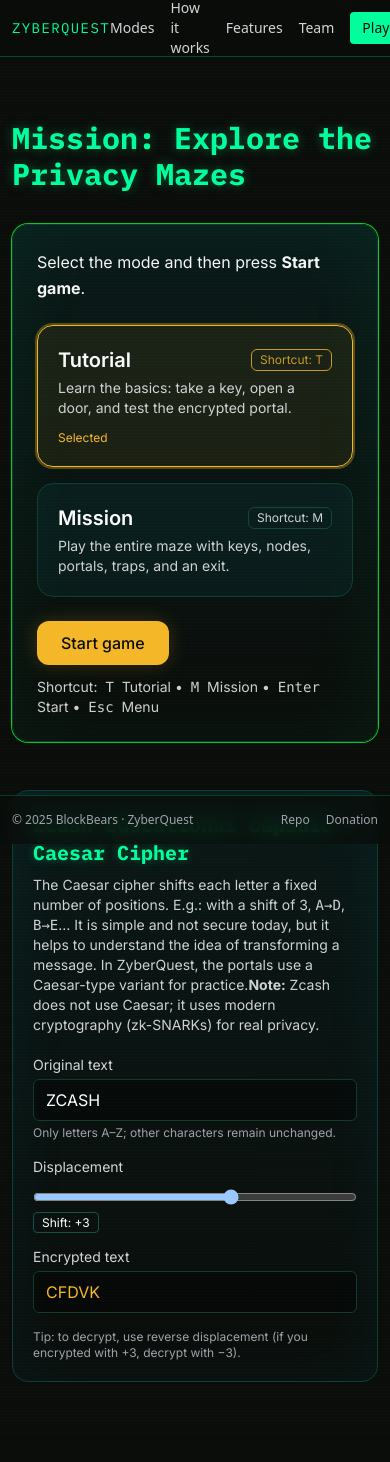
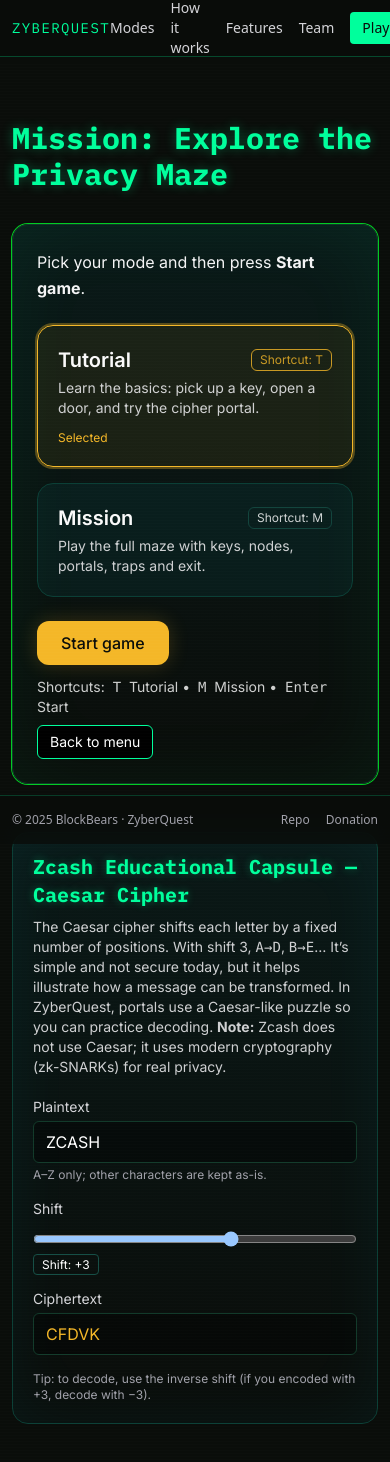
Before and after one commit to Soymaferlopezp/zyberquest, a Next.js app: page /laberintos in a window 390 px wide. Shown: the top 1462 px of the page. Built offline with nearby package versions, Linux system fonts and the light colour scheme.

Commit message:
Update: mazes!

```diff
--- a/src/app/laberintos/page.tsx
+++ b/src/app/laberintos/page.tsx
@@ -6,103 +6,208 @@
 
 const ZX = { green: '#00FF9C', cyan: '#00E5FF', yellow: '#F4B728' };
 
-export default function LaberintosIntroPage() {
+export default function LabyrinthIntroPage() {
   const router = useRouter();
   const [mode, setMode] = useState<'tutorial' | 'mission'>('tutorial');
 
+  // Shortcuts: T/M select mode, Enter starts
   useEffect(() => {
     const onKey = (e: KeyboardEvent) => {
       const k = e.key.toLowerCase();
       if (k === 't') setMode('tutorial');
       if (k === 'm') setMode('mission');
       if (e.key === 'Enter') startGame();
-      if (e.key === 'Escape') router.replace('/menu');
     };
     window.addEventListener('keydown', onKey);
     return () => window.removeEventListener('keydown', onKey);
     // eslint-disable-next-line react-hooks/exhaustive-deps
-  }, [router, mode]);
+  }, [mode]);
 
   const startGame = () => router.replace(`/laberintos/play?mode=${mode}`);
+  const goMenu = () => router.replace('/menu');
 
   return (
-    <main className="container-zx relative py-14 md:py-18" aria-labelledby="laberintos-title">
-      <div aria-hidden className="pointer-events-none absolute inset-0 opacity-[0.07] mix-blend-screen"
-           style={{ backgroundImage:'linear-gradient(rgba(255,255,255,0.07) 1px, transparent 1px)', backgroundSize:'100% 3px' }} />
+    <main className="container-zx relative py-14 md:py-18" aria-labelledby="labyrinth-title">
+      {/* subtle scanline */}
+      <div
+        aria-hidden
+        className="pointer-events-none absolute inset-0 opacity-[0.07] mix-blend-screen"
+        style={{
+          backgroundImage: 'linear-gradient(rgba(255,255,255,0.07) 1px, transparent 1px)',
+          backgroundSize: '100% 3px',
+        }}
+      />
+
       <header className="mb-8 md:mb-10 flex items-start justify-between gap-4">
-        <h1 id="laberintos-title" className="font-mono text-3xl md:text-5xl font-semibold"
-            style={{ color: ZX.green, textShadow: `0 0 12px ${ZX.green}55` }}>
-          Mission: Explore the Privacy Mazes
+        <h1
+          id="labyrinth-title"
+          className="font-mono text-3xl md:text-5xl font-semibold"
+          style={{ color: ZX.green, textShadow: `0 0 12px ${ZX.green}55` }}
+        >
+          Mission: Explore the Privacy Maze
         </h1>
       </header>
 
-      <section className="grid grid-cols-1 md:grid-cols-[minmax(320px,1fr)_minmax(540px,640px)_minmax(320px,1fr)] items-start gap-8"
-               role="region" aria-label="Selección del modo del juego">
+      {/* Mode selection + confirm */}
+      <section
+        className="grid grid-cols-1 md:grid-cols-[minmax(320px,1fr)_minmax(540px,640px)_minmax(320px,1fr)] items-start gap-8"
+        role="region"
+        aria-label="Game mode selection"
+      >
+        {/* Left character */}
         <div className="hidden md:flex justify-start md:-ml-6">
-          <motion.img src="/laberintos/char-m.png" alt="" className="select-none w-[300px] md:w-[360px] lg:w-[420px] xl:w-[460px]"
+          <motion.img
+            src="/laberintos/char-m.png"
+            alt=""
+            className="select-none w-[300px] md:w-[360px] lg:w-[420px] xl:w-[460px]"
             style={{ filter: `drop-shadow(0 0 8px ${ZX.yellow}66) saturate(1.1)` }}
-            initial={{ opacity: 0, y: 12 }} animate={{ opacity: 1, y: 0 }} transition={{ type: 'spring', stiffness: 120, damping: 16 }} />
+            initial={{ opacity: 0, y: 12 }}
+            animate={{ opacity: 1, y: 0 }}
+            transition={{ type: 'spring', stiffness: 120, damping: 16 }}
+          />
         </div>
 
-        <motion.div className="rounded-2xl p-6 md:p-8 border mx-auto w-full max-w-[640px]"
-          style={{ borderColor: '#123a2a', background:'linear-gradient(180deg, rgba(0,229,255,0.06), rgba(10,13,10,0.6))', boxShadow: `0 0 0 1px #0c2, inset 0 0 80px #00ff9c0f` }}
-          initial={{ opacity: 0, y: 8 }} animate={{ opacity: 1, y: 0 }} transition={{ duration: 0.25 }}
-          role="radiogroup" aria-labelledby="mode-legend">
+        {/* Center panel */}
+        <motion.div
+          className="rounded-2xl p-6 md:p-8 border mx-auto w-full max-w-[640px]"
+          style={{
+            borderColor: '#123a2a',
+            background: 'linear-gradient(180deg, rgba(0,229,255,0.06), rgba(10,13,10,0.6))',
+            boxShadow: `0 0 0 1px #0c2, inset 0 0 80px #00ff9c0f`,
+          }}
+          initial={{ opacity: 0, y: 8 }}
+          animate={{ opacity: 1, y: 0 }}
+          transition={{ duration: 0.25 }}
+          role="radiogroup"
+          aria-labelledby="mode-legend"
+        >
           <p id="mode-legend" className="text-base md:text-lg leading-relaxed text-zinc-100">
-            Select the mode and then press <strong>Start game</strong>.
+            Pick your mode and then press <strong>Start game</strong>.
           </p>
 
           <div className="mt-6 grid grid-cols-1 sm:grid-cols-2 gap-4">
-            <ModeCard title="Tutorial" desc="Learn the basics: take a key, open a door, and test the encrypted portal."
-              selected={mode === 'tutorial'} onClick={() => setMode('tutorial')} hotkey="T"
-              ariaProps={{ role: 'radio', 'aria-checked': mode === 'tutorial' }} />
-            <ModeCard title="Mission" desc="Play the entire maze with keys, nodes, portals, traps, and an exit."
-              selected={mode === 'mission'} onClick={() => setMode('mission')} hotkey="M"
-              ariaProps={{ role: 'radio', 'aria-checked': mode === 'mission' }} />
+            <ModeCard
+              title="Tutorial"
+              desc="Learn the basics: pick up a key, open a door, and try the cipher portal."
+              selected={mode === 'tutorial'}
+              onClick={() => setMode('tutorial')}
+              hotkey="T"
+              ariaProps={{ role: 'radio', 'aria-checked': mode === 'tutorial' }}
+            />
+            <ModeCard
+              title="Mission"
+              desc="Play the full maze with keys, nodes, portals, traps and exit."
+              selected={mode === 'mission'}
+              onClick={() => setMode('mission')}
+              hotkey="M"
+              ariaProps={{ role: 'radio', 'aria-checked': mode === 'mission' }}
+            />
           </div>
 
-          <div className="mt-6 flex flex-wrap items-center gap-3">
-            <button type="button" onClick={startGame}
-              className="rounded-xl px-6 py-2.5 font-medium focus-visible:outline-none transition"
-              style={{ backgroundColor: ZX.yellow, color: '#0A0D0A', boxShadow: '0 0 20px #F4B72833' }}
-              aria-label={`Iniciar juego en modo ${mode}`}>
-              Start game
+          <div className="mt-6 flex flex-col items-start gap-2">
+            <div className="flex flex-wrap items-center gap-3">
+              <button
+                type="button"
+                onClick={startGame}
+                className="rounded-xl px-6 py-2.5 font-medium focus-visible:outline-none transition"
+                style={{
+                  backgroundColor: ZX.yellow,
+                  color: '#0A0D0A',
+                  boxShadow: '0 0 20px #F4B72833',
+                }}
+                aria-label={`Start game in ${mode} mode`}
+              >
+                Start game
+              </button>
+
+              <p className="text-sm opacity-80">
+                Shortcuts: <kbd className="px-1">T</kbd> Tutorial • <kbd className="px-1">M</kbd> Mission •{' '}
+                <kbd className="px-1">Enter</kbd> Start
+              </p>
+            </div>
+
+            {/* Small back button under Start */}
+            <button
+              type="button"
+              onClick={goMenu}
+              className="rounded-md px-3 py-1.5 text-sm focus-visible:outline-none transition"
+              style={{
+                backgroundColor: '#000000',
+                color: '#FFFFFF',
+                border: `1px solid ${ZX.green}`,
+              }}
+              aria-label="Back to menu"
+            >
+              Back to menu
             </button>
-            <p className="text-sm opacity-80">
-              Shortcut: <kbd className="px-1">T</kbd> Tutorial • <kbd className="px-1">M</kbd> Mission • <kbd className="px-1">Enter</kbd> Start • <kbd className="px-1">Esc</kbd> Menu
-            </p>
           </div>
         </motion.div>
 
+        {/* Right character */}
         <div className="hidden md:flex justify-end md:-mr-6">
-          <motion.img src="/laberintos/char-f.png" alt="" className="select-none w-[300px] md:w-[360px] lg:w-[420px] xl:w-[460px]"
+          <motion.img
+            src="/laberintos/char-f.png"
+            alt=""
+            className="select-none w-[300px] md:w-[360px] lg:w-[420px] xl:w-[460px]"
             style={{ filter: `drop-shadow(0 0 8px ${ZX.yellow}66) saturate(1.1)` }}
-            initial={{ opacity: 0, y: 12 }} animate={{ opacity: 1, y: 0 }} transition={{ type: 'spring', stiffness: 120, damping: 16 }} />
+            initial={{ opacity: 0, y: 12 }}
+            animate={{ opacity: 1, y: 0 }}
+            transition={{ type: 'spring', stiffness: 120, damping: 16 }}
+          />
         </div>
       </section>
 
+      {/* Educational Capsule: Caesar cipher */}
       <CaesarCapsule />
     </main>
   );
 }
 
+/* ---------- Subcomponents ---------- */
+
 function ModeCard({
-  title, desc, selected, onClick, hotkey, ariaProps,
-}: { title: string; desc: string; selected: boolean; onClick: () => void; hotkey: string; ariaProps?: Record<string, any>; }) {
+  title,
+  desc,
+  selected,
+  onClick,
+  hotkey,
+  ariaProps,
+}: {
+  title: string;
+  desc: string;
+  selected: boolean;
+  onClick: () => void;
+  hotkey: string;
+  ariaProps?: Record<string, any>;
+}) {
   return (
-    <button type="button" onClick={onClick}
+    <button
+      type="button"
+      onClick={onClick}
       className="text-left rounded-2xl border px-5 py-5 focus-visible:outline-none transition-shadow"
-      style={{ borderColor: selected ? '#F4B728' : '#0b3f36', backgroundColor: selected ? 'rgba(244,183,40,0.07)' : 'rgba(0,229,255,0.05)', boxShadow: selected ? '0 0 0 2px #F4B72855' : 'none' }}
-      aria-label={title} {...ariaProps}>
+      style={{
+        borderColor: selected ? '#F4B728' : '#0b3f36',
+        backgroundColor: selected ? 'rgba(244,183,40,0.07)' : 'rgba(0,229,255,0.05)',
+        boxShadow: selected ? '0 0 0 2px #F4B72855' : 'none',
+      }}
+      aria-label={title}
+      {...ariaProps}
+    >
       <div className="flex items-center justify-between">
         <h3 className="text-xl font-semibold text-zinc-50">{title}</h3>
-        <span className="rounded-md border px-2 py-0.5 text-xs opacity-80"
-          style={{ borderColor: selected ? '#F4B728' : '#164f46', color: selected ? '#F4B728' : undefined }}>
+        <span
+          className="rounded-md border px-2 py-0.5 text-xs opacity-80"
+          style={{ borderColor: selected ? '#F4B728' : '#164f46', color: selected ? '#F4B728' : undefined }}
+        >
           Shortcut: {hotkey}
         </span>
       </div>
       <p className="mt-1 text-sm text-zinc-200/90">{desc}</p>
-      {selected && <div className="mt-3 text-xs" style={{ color: ZX.yellow }}>Selected</div>}
+      {selected && (
+        <div className="mt-3 text-xs" style={{ color: ZX.yellow }}>
+          Selected
+        </div>
+      )}
     </button>
   );
 }
@@ -110,50 +215,117 @@
 function CaesarCapsule() {
   const [text, setText] = useState('ZCASH');
   const [shift, setShift] = useState(3);
+
   const encoded = useMemo(() => caesar(text, shift), [text, shift]);
 
   return (
-    <section aria-labelledby="capsula-cesar-title" className="mt-12 md:mt-16 rounded-2xl border p-5 md:p-6"
-      style={{ borderColor: '#0b3f36', background:'linear-gradient(180deg, rgba(0,229,255,0.05), rgba(10,13,10,0.6))', boxShadow:'inset 0 0 64px rgba(0,229,255,0.06)' }}>
-      <motion.h2 id="capsula-cesar-title" className="font-mono text-xl md:text-2xl font-semibold"
-        style={{ color: ZX.green, textShadow: '0 0 8px #00FF9C55' }} initial={{ opacity: 0, y: 6 }}
-        whileInView={{ opacity: 1, y: 0 }} viewport={{ once: true, amount: 0.6 }} transition={{ duration: 0.25 }}>
+    <section
+      aria-labelledby="caesar-capsule-title"
+      className="mt-12 md:mt-16 rounded-2xl border p-5 md:p-6"
+      style={{
+        borderColor: '#0b3f36',
+        background: 'linear-gradient(180deg, rgba(0,229,255,0.05), rgba(10,13,10,0.6))',
+        boxShadow: 'inset 0 0 64px rgba(0,229,255,0.06)',
+      }}
+    >
+      <motion.h2
+        id="caesar-capsule-title"
+        className="font-mono text-xl md:text-2xl font-semibold"
+        style={{ color: ZX.green, textShadow: '0 0 8px #00FF9C55' }}
+        initial={{ opacity: 0, y: 6 }}
+        whileInView={{ opacity: 1, y: 0 }}
+        viewport={{ once: true, amount: 0.6 }}
+        transition={{ duration: 0.25 }}
+      >
         Zcash Educational Capsule — Caesar Cipher
       </motion.h2>
+
       <p className="mt-2 text-sm md:text-base text-zinc-200/90">
-        The Caesar cipher shifts each letter a fixed number of positions. E.g.: with a shift of 3, <kbd>A→D</kbd>, <kbd>B→E</kbd>…
-        It is simple and not secure today, but it helps to understand the idea of transforming a message. In ZyberQuest, the portals use a Caesar-type variant for practice.
-        <strong>Note:</strong> Zcash does not use Caesar; it uses modern cryptography (zk-SNARKs) for real privacy.
+        The Caesar cipher shifts each letter by a fixed number of positions. With shift 3,{' '}
+        <kbd>A→D</kbd>, <kbd>B→E</kbd>… It’s simple and not secure today, but it helps illustrate
+        how a message can be transformed. In ZyberQuest, portals use a Caesar-like puzzle so you can
+        practice decoding. <strong>Note:</strong> Zcash does not use Caesar; it uses modern cryptography
+        (zk-SNARKs) for real privacy.
       </p>
+
       <div className="mt-5 grid gap-4 md:grid-cols-[1fr_auto_1fr] md:items-end">
         <div>
-          <label htmlFor="cesar-text" className="block text-sm text-zinc-300">Original text</label>
-          <input id="cesar-text" type="text" className="mt-1 w-full rounded-md border bg-black/40 px-3 py-2 outline-none"
-            style={{ borderColor: '#123a2a' }} value={text} onChange={(e)=>setText(e.target.value.toUpperCase())} placeholder="ESCRIBE AQUÍ" aria-describedby="cesar-help" />
-          <p id="cesar-help" className="mt-1 text-xs text-zinc-400">Only letters A–Z; other characters remain unchanged.</p>
+          <label htmlFor="caesar-text" className="block text-sm text-zinc-300">
+            Plaintext
+          </label>
+          <input
+            id="caesar-text"
+            type="text"
+            className="mt-1 w-full rounded-md border bg-black/40 px-3 py-2 outline-none"
+            style={{ borderColor: '#123a2a' }}
+            value={text}
+            onChange={(e) => setText(e.target.value.toUpperCase())}
+            placeholder="TYPE HERE"
+            aria-describedby="caesar-help"
+          />
+          <p id="caesar-help" className="mt-1 text-xs text-zinc-400">
+            A–Z only; other characters are kept as-is.
+          </p>
         </div>
+
         <div className="md:text-center">
-          <label htmlFor="cesar-shift" className="block text-sm text-zinc-300">Displacement</label>
-          <input id="cesar-shift" type="range" min={-13} max={13} step={1} value={shift}
-            onChange={(e)=>setShift(parseInt(e.target.value,10))} className="mt-3 w-full md:w-40"
-            aria-valuemin={-13} aria-valuemax={13} aria-valuenow={shift} />
-          <div className="mt-1 text-xs"><span className="rounded border px-2 py-0.5" style={{ borderColor: '#164f46' }}>
-            Shift: {shift >= 0 ? `+${shift}` : shift}</span></div>
+          <label htmlFor="caesar-shift" className="block text-sm text-zinc-300">
+            Shift
+          </label>
+          <input
+            id="caesar-shift"
+            type="range"
+            min={-13}
+            max={13}
+            step={1}
+            value={shift}
+            onChange={(e) => setShift(parseInt(e.target.value, 10))}
+            className="mt-3 w-full md:w-40"
+            aria-valuemin={-13}
+            aria-valuemax={13}
+            aria-valuenow={shift}
+          />
+          <div className="mt-1 text-xs">
+            <span className="rounded border px-2 py-0.5" style={{ borderColor: '#164f46' }}>
+              Shift: {shift >= 0 ? `+${shift}` : shift}
+            </span>
+          </div>
         </div>
+
         <div>
-          <label htmlFor="cesar-encoded" className="block text-sm text-zinc-300">Encrypted text</label>
-          <output id="cesar-encoded" className="mt-1 block w-full rounded-md border bg-black/40 px-3 py-2"
-            style={{ borderColor: '#123a2a', color: ZX.yellow }}>{encoded}</output>
+          <label htmlFor="caesar-encoded" className="block text-sm text-zinc-300">
+            Ciphertext
+          </label>
+          <output
+            id="caesar-encoded"
+            className="mt-1 block w-full rounded-md border bg-black/40 px-3 py-2"
+            style={{ borderColor: '#123a2a', color: ZX.yellow }}
+          >
+            {encoded}
+          </output>
         </div>
       </div>
-      <div className="mt-4 text-xs text-zinc-400">Tip: to decrypt, use reverse displacement (if you encrypted with +3, decrypt with −3).</div>
+
+      <div className="mt-4 text-xs text-zinc-400">
+        Tip: to decode, use the inverse shift (if you encoded with +3, decode with −3).
+      </div>
     </section>
   );
 }
 
+/* Caesar cipher utility (A–Z, keeps other chars) */
 function caesar(input: string, shift: number) {
-  const A = 'A'.charCodeAt(0), Z = 'Z'.charCodeAt(0);
-  const wrap = (code: number) => String.fromCharCode(A + (((code - A + shift) % 26 + 26) % 26));
-  let out = ''; for (const ch of input) { const c = ch.charCodeAt(0); out += (c >= A && c <= Z) ? wrap(c) : ch; }
+  const A = 'A'.charCodeAt(0);
+  const Z = 'Z'.charCodeAt(0);
+  const wrap = (code: number) => {
+    const n = ((code - A + shift) % 26 + 26) % 26;
+    return String.fromCharCode(A + n);
+  };
+  let out = '';
+  for (const ch of input) {
+    const c = ch.charCodeAt(0);
+    if (c >= A && c <= Z) out += wrap(c);
+    else out += ch;
+  }
   return out;
 }
```
